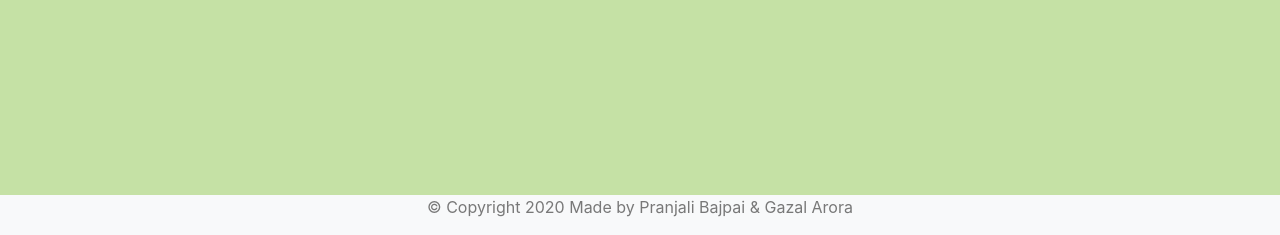
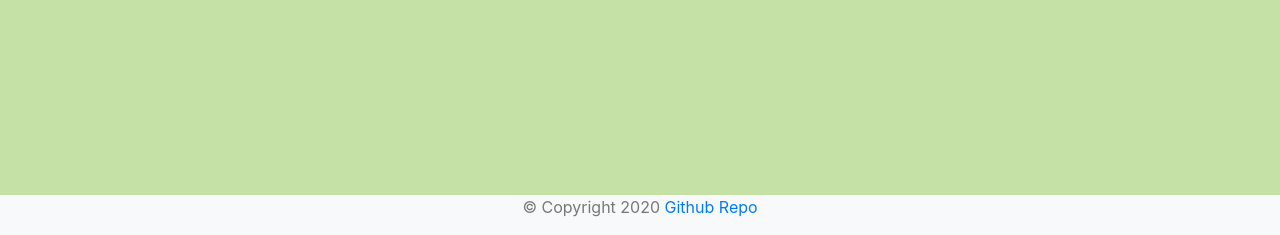
Before and after one commit to pranjalibajpai/eRail, a PHP site: page /index.php in a window 1280 px wide. Shown: the part 565-800 px from the top of the page. Run offline with PHP 8.4, Linux system fonts and the light colour scheme; some libraries are stand-ins or nearby versions.

Commit message:
chore: add repo link in footer

```diff
--- a/template/footer.php
+++ b/template/footer.php
@@ -1,6 +1,7 @@
 <footer>
   <div class="footer bg-light">
-    <p>© Copyright 2020 Made by Pranjali Bajpai & Gazal Arora</p>
+    <p>© Copyright 2020 <a href = "https://github.com/pranjalibajpai/railway-reservation-system">Github Repo</a></p>
+
   </div>
 </footer>
 </body>
```
